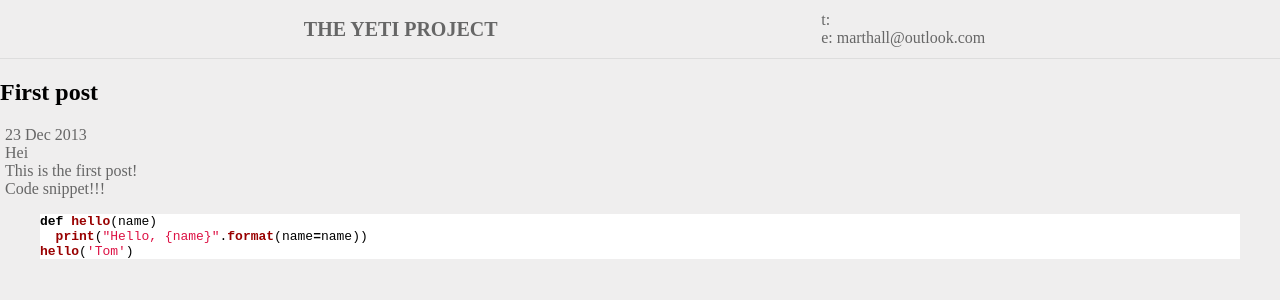
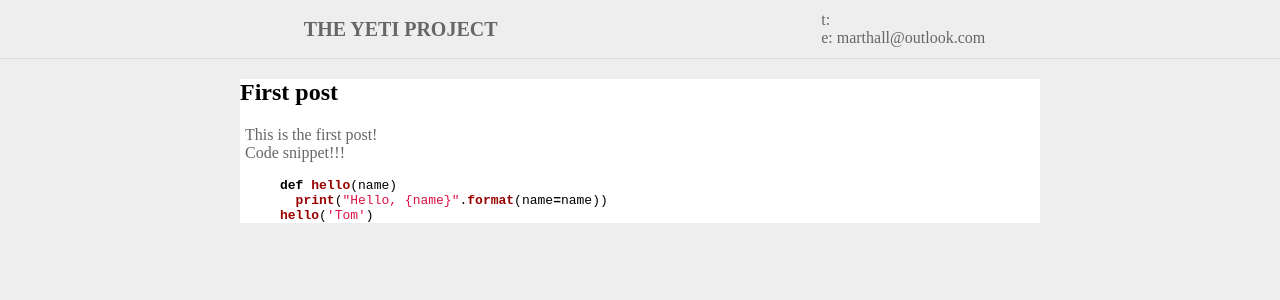
Before and after one commit to marthall/marthall.github.io, a Jekyll site: the page built from _posts/2013-12-23-first-post.markdown, in a window 1280 px wide. Shown: the top 300 px of the page. Built offline with Jekyll 4.4.1, drawn with Linux system fonts in a browser that asks for light colours; Markdown is read by kramdown in place of the engine named in the settings.

Commit message:
Refactored layouts and tweaked some stuff

```diff
--- a/_layouts/post.html
+++ b/_layouts/post.html
@@ -1,16 +1,10 @@
-<html>
-<head>
-  <meta charset="utf-8">
-  <title>{{ page.title }}</title>
-  <link href="{{ site.url }}/static/css/base.css" rel="stylesheet" type="text/css">
-  <link href="{{ site.url }}/static/css/syntax.css" rel="stylesheet" type="text/css">
-</head>
+---
+layout: base
+phone: 994 58 958
+email: marthall@outlook.com
+---
 
-{% include header.html %}
-<h2>{{ page.title }}</h2>
-<p class="meta">{{ page.date | date_to_string }}</p>
-<p>Hei</p>
 <div class="post">
-{{ content }}
-{% include footer.html %}
+  <h2>{{ page.title }}</h2>
+  {{ content }}
 </div>
--- a/index.html
+++ b/index.html
@@ -1,5 +1,5 @@
 ---
-layout: default
+layout: base
 title: marthall.github.io
 phone: 994 58 958
 email: marthall@outlook.com
--- a/static/css/base.css
+++ b/static/css/base.css
@@ -123,3 +123,12 @@ a:visited {
     padding-left: 40px;
     color: #666;
 }
+
+.post {
+    width: 800px;
+    margin: auto;
+    background-color: #fff;
+}
+
+.post h2 {
+}
```
Also changed, not shown: _layouts/base.html (renamed from _layouts/default.html).
